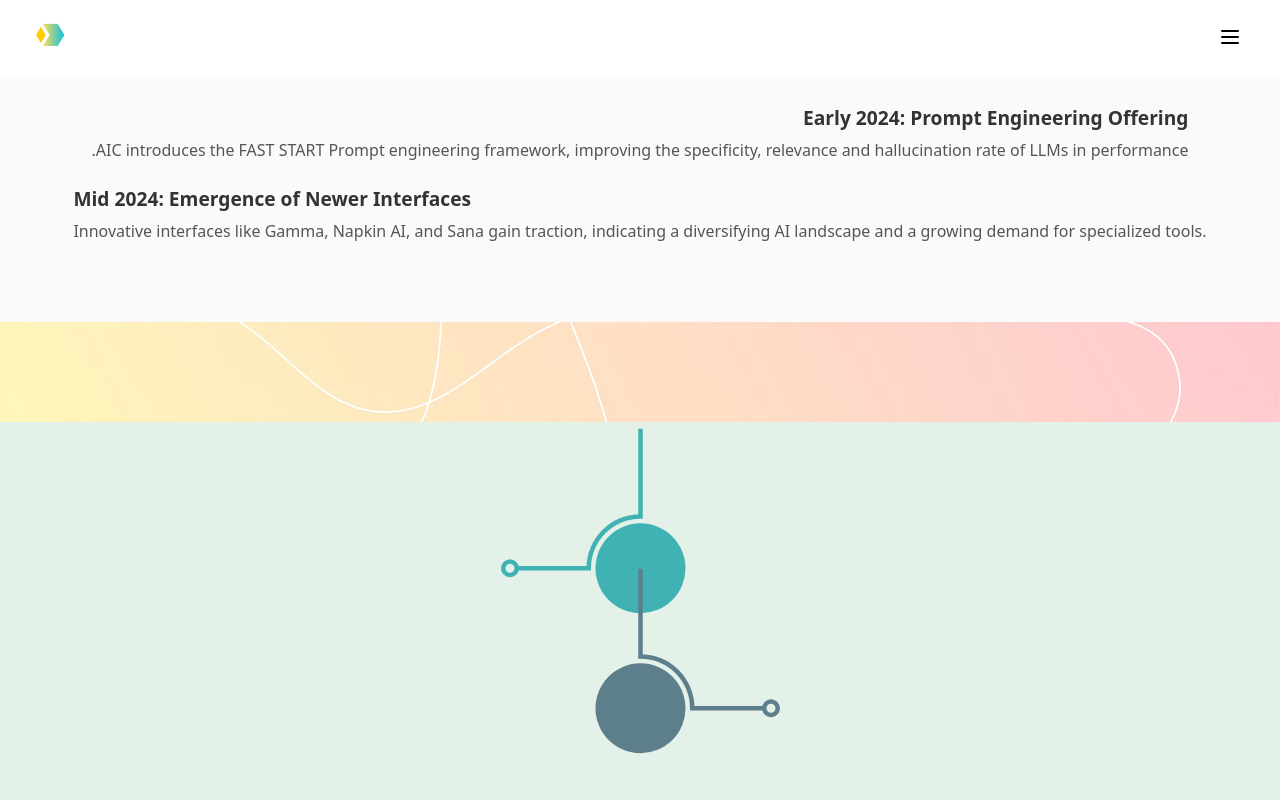
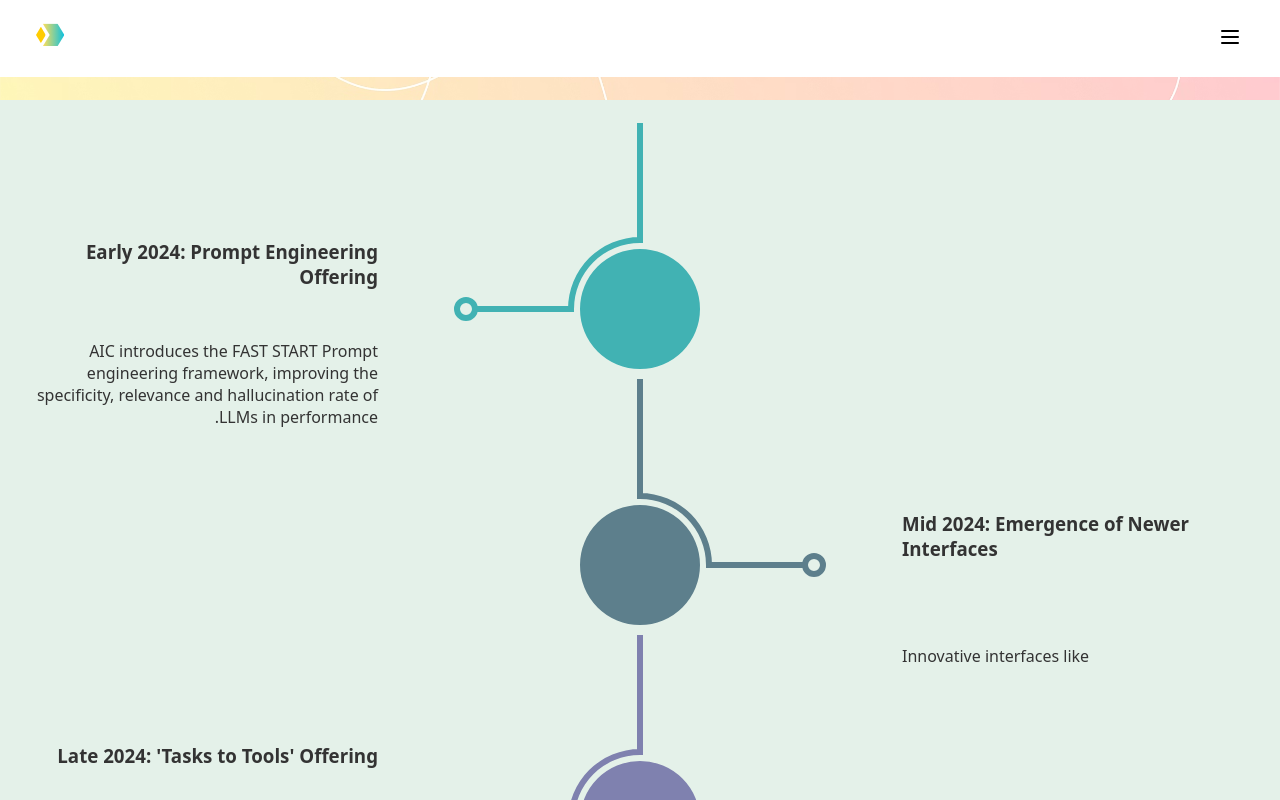
Before and after one commit to emilbowry/simpleapp, a React app: page /demo_page in a window 1280 px wide. Shown: the top 800 px of the page. Built offline with nearby package versions, Linux system fonts and the light colour scheme.

Commit message:
done timeline

```diff
--- a/src/components/timeline/Timeline.module.css
+++ b/src/components/timeline/Timeline.module.css
@@ -2,49 +2,17 @@
 /* src/components/timeline/Timeline.module.css */
 
 .timelineEventRow {
-  display: grid;
+  display:grid;
   grid-template-columns: 1fr auto 1fr;
-  gap: 30px;
   width: 100%;
-
-  max-width: 900px;
-  margin: 0 auto;
-
 }
 
-@container style(color: red){
 
- .body {
-    transform: scaleX(-1);
-  }
-}
-.spineContainer {
-  display: flex;
-  justify-content: center;
-}
+
 
 .contentContainer {
-  padding-top: 1.5em;
+  display:grid;
+  height: 15em;
+  margin-top: 1em;
+  align-items: center;
 }
-
-.eventTitle {
-  font-size: 1.2rem;
-  font-weight: bold;
-  margin: 0 0 0.5rem 0;
-}
-
-.eventDescription {
-  font-size: 1rem;
-  color: #555;
-  margin: 0;
-}
-
-.rotator{
-
-  rotate: 1 0 0 45deg;
-  /* rotate: 0 0 0 45deg; */
-
-  /* rotate: 0 1 1 -45deg; */
-
-
-}
--- a/src/components/timeline/Timeline.tsx
+++ b/src/components/timeline/Timeline.tsx
@@ -9,7 +9,6 @@ import {
 	ITimelineEvent,
 } from "./spineComponent/Event";
 
-// This interface remains the same.
 export interface ITimelineData {
 	timelineEvents: ITimelineEvent[];
 }
@@ -19,81 +18,69 @@ interface ITimelineEventRowProps {
 	index: number;
 	scaleFactor?: number;
 }
+// marginLeft: `${1 * scaleFactor}rem`,
 
-/**
- * TimelineEventRow is responsible for the three-column layout.
- * It now calculates the `isLeftHanded` boolean and passes it down
- * to the SpineComponent children, which handle their own transformations.
- */
 class TimelineEventRow extends React.Component<ITimelineEventRowProps> {
 	render() {
-		const { index, eventData, scaleFactor = 2 } = this.props;
+		const { index, eventData, scaleFactor = 3 } = this.props;
+		const isLeft = index % 2 === 0;
 
-		// The orientation logic is now owned by the TimelineEventRow.
-		const isLeftHanded = index % 2 === 0;
-
-		// The EventContent component is now index-agnostic. It only needs to
-		// know if it's on the left to apply the correct text direction.
 		const eventElement = (
 			<EventContent
-				isLeftHanded={isLeftHanded}
-				scaleFactor={1} // Text itself doesn't scale.
-				reflectable={false} // Use `direction` for text.
+				isLeftHanded={!isLeft}
+				scaleFactor={scaleFactor}
+				reflectable={false}
 				contentComponent={_EventContent}
 				data={eventData}
 			/>
 		);
 
+		const vertElement = (
+			<Vertibrae
+				isLeftHanded={!isLeft}
+				index={index}
+				scaleFactor={scaleFactor}
+				reflectable={true}
+				contentComponent={DefaultVertibrae}
+			/>
+		);
+
 		return (
-			<div className={styles.timelineEventRow}>
-				{/* Column A: Left Content */}
+			<div
+				className={styles.timelineEventRow}
+				style={{
+					// height: `${8 * scaleFactor}rem`,
+					overflow: "visible",
+				}}
+			>
 				<div
-					className={styles.contentColumn}
+					className={styles.contentContainer}
 					style={{
-						// The container still provides the overall alignment context.
-						textAlign: "right",
-						marginRight: `${1 * scaleFactor}rem`,
+						paddingRight: `${4 * scaleFactor}em`,
 					}}
 				>
-					{isLeftHanded && eventElement}
+					{isLeft && eventElement}
 				</div>
 
-				{/* Column B: Center Spine */}
-				<div className={styles.spineContainer}>
-					<Vertibrae
-						isLeftHanded={isLeftHanded}
-						index={index} // Vertibrae still needs the index for its color logic.
-						scaleFactor={scaleFactor}
-						reflectable={true} // Use `transform:scale` for SVG.
-						contentComponent={DefaultVertibrae}
-					/>
-				</div>
+				<div className={styles.contentContainer}>{vertElement}</div>
 
-				{/* Column C: Right Content */}
 				<div
-					className={styles.contentColumn}
-					style={{
-						textAlign: "left",
-						marginLeft: `${1 * scaleFactor}rem`,
-					}}
+					className={styles.contentContainer}
+					style={{ paddingLeft: `${4 * scaleFactor}em` }}
 				>
-					{!isLeftHanded && eventElement}
+					{!isLeft && eventElement}
 				</div>
 			</div>
 		);
 	}
 }
 
-/**
- * The main Timeline component. It takes an array of events and maps
- * over them, creating a TimelineEventRow for each one.
- */
 export class Timeline extends React.Component<ITimelineData> {
 	render() {
 		const { timelineEvents } = this.props;
 
 		return (
-			<section className={styles.timelineSection}>
+			<section>
 				<div data-scroll-root>
 					{timelineEvents.map((item, index) => (
 						<TimelineEventRow
@@ -107,3 +94,39 @@ export class Timeline extends React.Component<ITimelineData> {
 		);
 	}
 }
+
+const demoTimelineEvent: ITimelineEvent[] = [
+	{
+		date: "Early 2024",
+		title: "Prompt Engineering Offering",
+		description:
+			"AIC introduces the FAST START Prompt engineering framework, improving the specificity, relevance and hallucination rate of LLMs in performance.",
+	},
+	{
+		date: "Mid 2024",
+		title: "Emergence of Newer Interfaces",
+		description: "Innovative interfaces like",
+	},
+	{
+		date: "Late 2024",
+		title: "'Tasks to Tools' Offering",
+		description:
+			"AIC launches the 'tasks to tools' service, aligning emerging services and matching businesses  launches the 'tasks to tools' service, aligning emerging services and matching businesses with appropriate AI solutio launches the 'tasks to tools' service, aligning emerging services and matching businesses with appropriate AI solutio launches the 'tasks to tools' service, aligning emerging services and matching businesses with appropriate AI solutiowith appropriate AI solutions.",
+	},
+	{
+		date: "Early 2025",
+		title: "Mindstone online",
+		description:
+			"Joe becomes the host of the online events of Mindstone, one of the biggest practical AI Communities in the world.",
+	},
+	{
+		date: "Mid 2025",
+		title: "Policy-writing",
+		description:
+			"AI compatible transfers what it has learnt working with clients in gen AI training and consultancy into a template for generative AI policy",
+	},
+];
+
+export const demoTimeline: React.FC = () => {
+	return <Timeline timelineEvents={demoTimelineEvent} />;
+};
--- a/src/components/timeline/spineComponent/Event.tsx
+++ b/src/components/timeline/spineComponent/Event.tsx
@@ -22,11 +22,7 @@ type TEventContent = ISpineContent & IEventContentComponentProps;
 type TEventElement = TSpineElement & IEventContentComponentProps;
 type TEventComponent = TSpineComponent & IEventContentComponentProps;
 
-export const _EventContent: React.FC<TEventContent> = ({
-	// index,
-	// scaleFactor,
-	data,
-}) => {
+export const _EventContent: React.FC<TEventContent> = ({ data }) => {
 	return (
 		<div className={styles.contentContainer}>
 			<h3
@@ -41,20 +37,11 @@ export class EventContent extends SpineComponent {
 	props!: TEventComponent;
 
 	public renderContent(args: TEventElement): React.ReactNode {
-		const {
-			// index,
-			// scaleFactor = 1,
-			contentComponent: _EventContent,
-			data,
-		} = args;
+		const { contentComponent: _EventContent, data } = args;
 		return (
-			<>
-				<_EventContent
-					// index={index}
-					// scaleFactor={scaleFactor}
-					data={data}
-				/>
-			</>
+			<div>
+				<_EventContent data={data} />
+			</div>
 		);
 	}
 }
--- a/src/components/timeline/spineComponent/SpineComponent.tsx
+++ b/src/components/timeline/spineComponent/SpineComponent.tsx
@@ -35,8 +35,9 @@ export class SpineComponent
 	render() {
 		const { reflectable = false, ...renderProps } = this.props;
 		const { isLeftHanded, scaleFactor } = renderProps;
+		console.log(isLeftHanded);
 
-		const flip = isLeftHanded ? 1 : -1;
+		const flip = isLeftHanded ? -1 : 1;
 
 		return (
 			<div
@@ -47,10 +48,23 @@ export class SpineComponent
 									flip * scaleFactor
 								}, ${scaleFactor})`,
 						  }
-						: { direction: isLeftHanded ? "rtl" : "ltr" }
+						: // : {}
+						  { direction: isLeftHanded ? "ltr" : "rtl" }
 				}
 			>
+				{/* <div
+					style={
+						isLeftHanded
+							? {
+									paddingRight: `${0 * scaleFactor}em`,
+							  }
+							: {
+									paddingRight: `${0 * scaleFactor}em`,
+							  }
+					}
+				> */}
 				{this.renderContent({ ...renderProps })}
+				{/* </div> */}
 			</div>
 		);
 	}
--- a/src/components/timeline/spineComponent/Vertibrae.tsx
+++ b/src/components/timeline/spineComponent/Vertibrae.tsx
@@ -40,19 +40,23 @@ export class Vertibrae extends SpineComponent {
 		const {
 			isLeftHanded,
 			index,
-			scaleFactor = 1,
+			scaleFactor,
 			contentComponent: ContentComponent = DefaultVertibrae,
 		} = args;
 
-		const view_box = `${-45} ${-45} ${90} ${90}`;
+		const view_box = `${-70} ${-70} ${140} ${140}`;
+
+		// `,
 
 		return (
 			<svg
 				viewBox={view_box}
-				width={scaleFactor * 90}
-				height={scaleFactor * 90}
+				width={140}
+				height={140}
 				preserveAspectRatio="xMidYMid meet"
-				style={{ overflow: "visible" }}
+				// style={{
+				// 	overflow: "visible",
+				// }}
 				className="no-aos"
 			>
 				<ContentComponent
--- a/src/pages/demopage/DemoPage.tsx
+++ b/src/pages/demopage/DemoPage.tsx
@@ -7,27 +7,38 @@ import { CallOut } from "../../components/callingcard/CallOut";
 import { demoVertibrae } from "../../components/timeline/spineComponent/Vertibrae";
 import { demoEvents } from "../../components/timeline/spineComponent/Event";
 import globalstyles from "../../GlobalStyles.module.css";
-
+import { demoTimeline } from "../../components/timeline/Timeline";
 import backgroundPattern from "/src/assets/background.png";
 export const DemoPage: React.FC = () => {
 	const componentsToRendera = [<CallOut Component={demoEvents} />];
 	const componentsToRenderb = [<CallOut Component={demoVertibrae} />];
+	const componentsToRenderc = [<CallOut Component={demoTimeline} />];
 
-	const ccElement = (
+	const acElement = (
 		<CallingCard components={componentsToRendera} index={0} />
 	);
+	``;
 	const bcElement = (
 		<CallingCard components={componentsToRenderb} index={1} />
+	);
+	const ccElement = (
+		<CallingCard components={componentsToRenderc} index={1} />
 	);
 
 	return (
 		<section>
-			{ccElement}
+			{/* {acElement}
 			<div
 				className={globalstyles.backgroundPattern}
 				style={{ backgroundImage: `url(${backgroundPattern})` }}
 			></div>
-			<div>{bcElement}</div>
+			{bcElement} */}
+
+			<div
+				className={globalstyles.backgroundPattern}
+				style={{ backgroundImage: `url(${backgroundPattern})` }}
+			></div>
+			{ccElement}
 		</section>
 	);
 };
```
